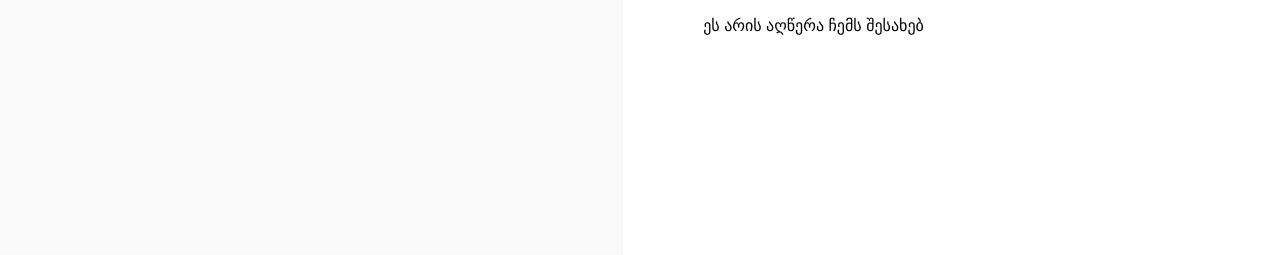
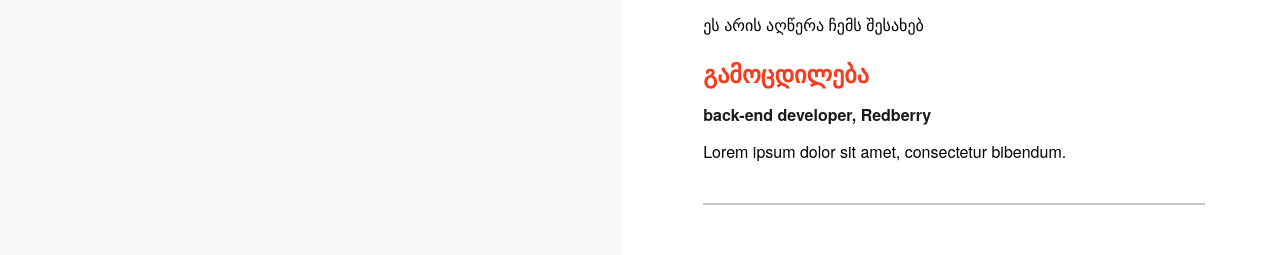
Before and after one commit to datodvp/resume-app, a React (Create React App) app: page /EducationForm in a window 1280 px wide. Shown: the part 243-498 px from the top of the page. Built offline with nearby package versions, Linux system fonts and the light colour scheme; a web font is replaced by a local one.

Commit message:
added experiences in resume component

```diff
--- a/src/components/Resume/Resume.jsx
+++ b/src/components/Resume/Resume.jsx
@@ -41,6 +41,39 @@ const Resume = () => {
         ></img>
       </div>
       {pathname === '/ExperienceForm' ? <hr></hr> : null}
+      <div className="experience">
+        {formik.values.experiences.every(
+          (experience) =>
+            !experience.position &&
+            !experience.employer &&
+            !experience.start_date &&
+            !experience.due_date &&
+            !experience.description
+        ) ? null : (
+          <h2 className="title">გამოცდილება</h2>
+        )}
+        {formik.values.experiences.map((value) => {
+          console.log(value);
+          return (
+            <>
+              {
+                <div className="position-employer">
+                  {value.position && `${value.position}, `}
+                  {value.employer && value.employer}
+                </div>
+              }
+              <div className="dates">
+                {value.start_date && `${value.start_date} - `}
+                {value.due_date && value.due_date}
+              </div>
+              <div className="description">
+                {value.description && value.description}
+              </div>
+            </>
+          );
+        })}
+      </div>
+      {pathname === '/EducationForm' ? <hr></hr> : null}
     </div>
   );
 };
--- a/src/components/Resume/styles.scss
+++ b/src/components/Resume/styles.scss
@@ -65,6 +65,32 @@ $header-color: #f93b1d;
     }
   }
 
+  .experience {
+    .title {
+      color: $header-color;
+      margin-bottom: 15px;
+    }
+    .position-employer {
+      font-size: 16px;
+      font-weight: 600;
+      line-height: 20px;
+      color: #1a1a1a;
+      margin-bottom: 7px;
+    }
+    .dates {
+      font-size: 16px;
+      font-style: italic;
+      font-weight: 400;
+      line-height: 19px;
+      color: #909090;
+      margin-bottom: 16px;
+    }
+    .description {
+      line-height: 22px;
+      margin-bottom: 40px;
+    }
+  }
+
   .logo {
     position: absolute;
     height: 42px;
@@ -76,5 +102,6 @@ $header-color: #f93b1d;
 
   hr {
     border: 1px solid #c8c8c8;
+    margin-bottom: 24px;
   }
 }
--- a/src/schema/initialValues/initialValues.jsx
+++ b/src/schema/initialValues/initialValues.jsx
@@ -7,8 +7,8 @@ const initialValues = {
     {
       position: 'back-end developer',
       employer: 'Redberry',
-      start_date: '2019-09-09',
-      due_date: '2020-09-23',
+      start_date: '',
+      due_date: '',
       description: 'Lorem ipsum dolor sit amet, consectetur bibendum.',
     },
   ],
```
